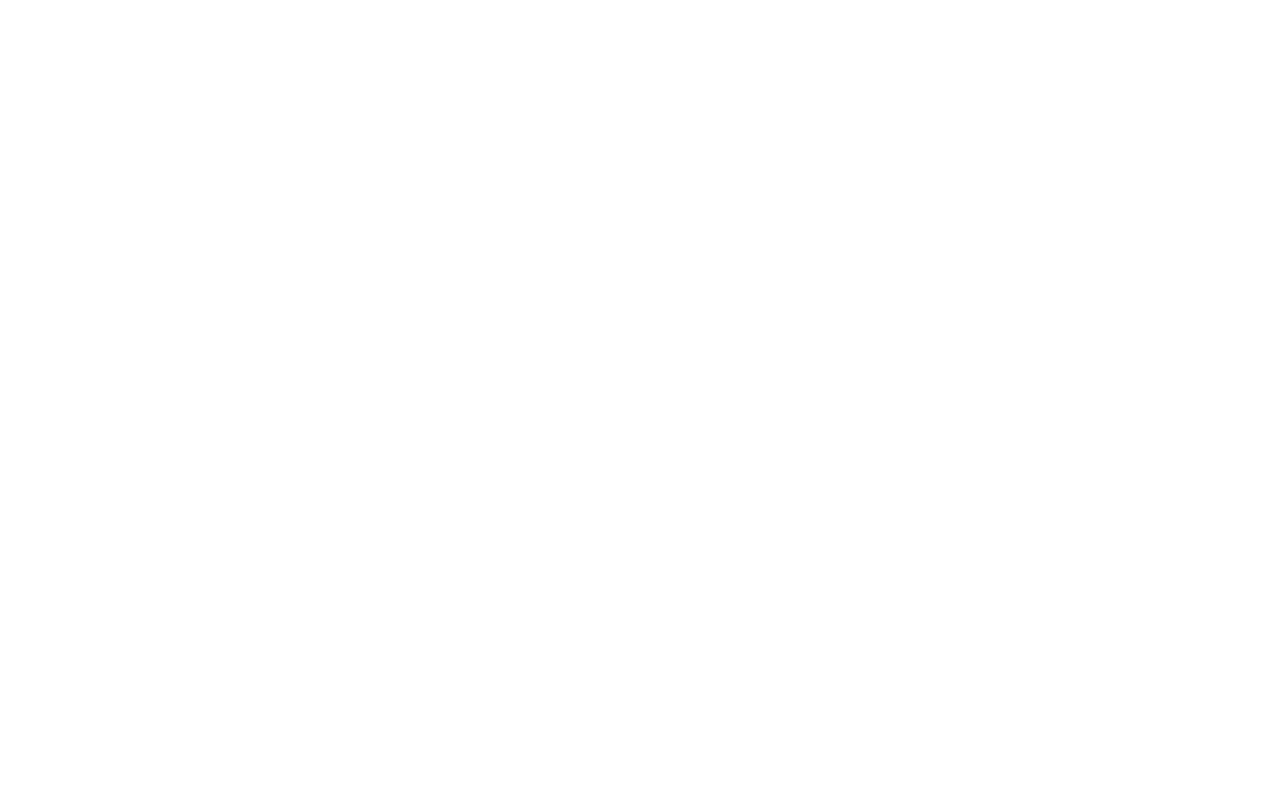
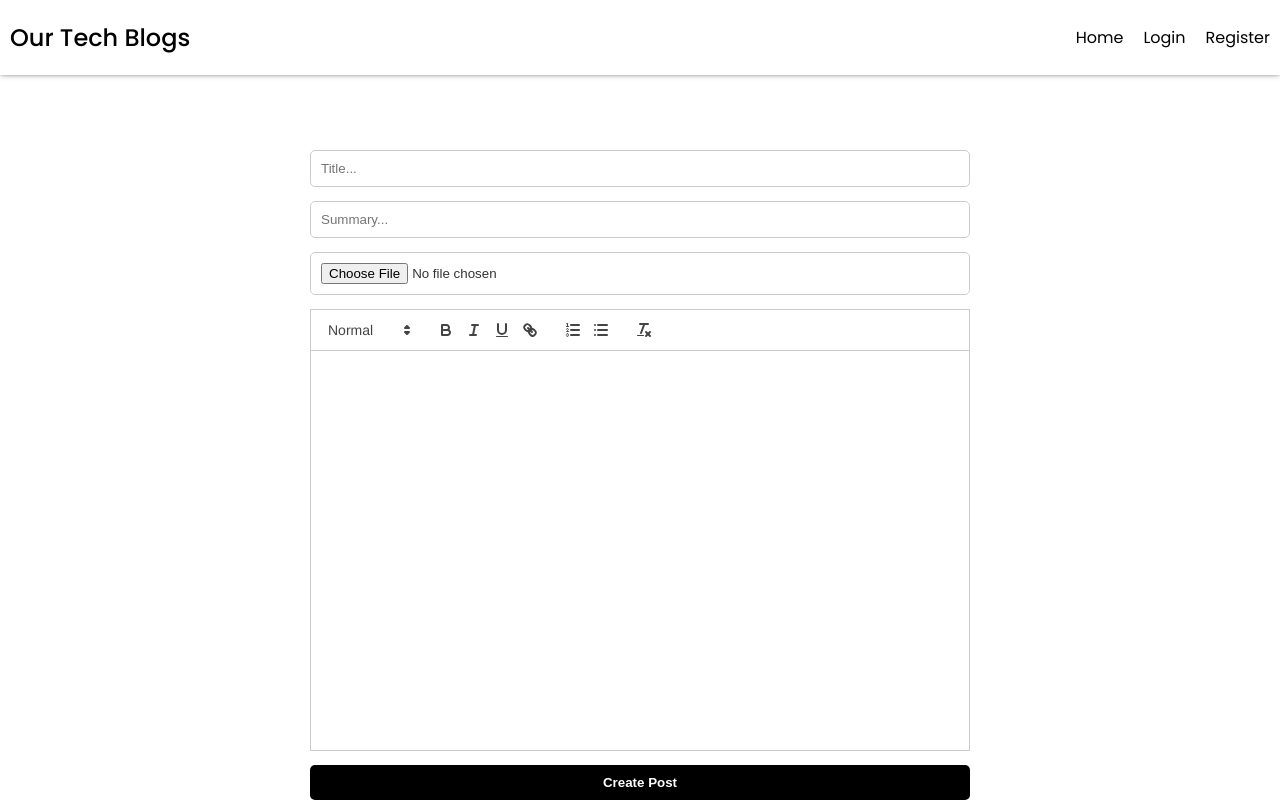
Before and after one commit to omrajsharma/blog-fe, a React (Vite) app: page /create in a window 1280 px wide. Before the commit this address had no page. Built offline with nearby package versions, Linux system fonts and the light colour scheme; no server answers.

Commit message:
feat: create post

```diff
--- a/package.json
+++ b/package.json
@@ -12,6 +12,7 @@
   "dependencies": {
     "react": "^18.2.0",
     "react-dom": "^18.2.0",
+    "react-quill": "^2.0.0",
     "react-router-dom": "^6.12.1"
   },
   "devDependencies": {
--- a/src/App.css
+++ b/src/App.css
@@ -102,6 +102,33 @@
     border-radius: 5px;
 }
 
+/* POST EDITOR PAGE */
+.post-editor {
+    margin-top: 50px;
+    display: flex;
+    flex-direction: column;
+    gap: 14px;
+}
+.post-editor input {
+    width: 100%;
+    padding: 10px;
+    border: 1px solid #ccc;
+    border-radius: 5px;
+    outline: none;
+}
+.post-editor button {
+    width: 100%;
+    padding: 10px;
+    border: none;
+    background-color: #000;
+    color: #fff;
+    font-weight: 600;
+    cursor: pointer;
+    border-radius: 5px;
+}
+.ql-container.ql-snow {
+    min-height: 400px;
+}
 
 @media (max-width: 768px) {
     header {
--- a/src/App.jsx
+++ b/src/App.jsx
@@ -5,6 +5,7 @@
 import LoginPage from './pages/LoginPage'
 import RegisterPage from './pages/RegisterPage'
 import IndexPage from './pages/IndexPage'
+import CreatePost from './pages/CreatePost'
 
 function App() {
   return (
@@ -13,6 +14,7 @@
         <Route path='/' element={<IndexPage />} />
         <Route path='/login' element={<LoginPage />} />
         <Route path='/register' element={<RegisterPage />} />
+        <Route path='/create' element={<CreatePost />} />
       </Route>
     </Routes>
   )
--- /dev/null
+++ b/src/pages/CreatePost.jsx
@@ -0,0 +1,92 @@
+import React from 'react'
+import ReactQuill from 'react-quill'
+import 'react-quill/dist/quill.snow.css';
+
+const modules = {
+toolbar: [
+    [{ 'header': [1, 2, false] }],
+    ['bold', 'italic', 'underline','strike', 'blockquote'],
+    [{'list': 'ordered'}, {'list': 'bullet'}, {'indent': '-1'}, {'indent': '+1'}],
+    ['link', 'image'],
+    ['clean']
+],
+}
+
+const formats = [
+'header',
+'bold', 'italic', 'underline', 'strike', 'blockquote',
+'list', 'bullet', 'indent',
+'link', 'image'
+]
+
+function CreatePost() {
+    const [title, setTitle] = React.useState('')
+    const [summary, setSummary] = React.useState('')
+    const [content, setContent] = React.useState('')
+    const [files, setFiles] = React.useState('')
+
+    const createNewPost = async (e) => {
+        e.preventDefault();
+
+        if (!title || !summary || !content) {
+            alert('Please fill all the fields!')
+        }
+        if (title.length < 3 && title.length >= 100) {
+            alert('title should be greater than 3 characters and less than equals to 100 characters')
+        }
+        if (summary.length < 30 && summary.length >= 300) {
+            alert('summary should be greater than 30 characters and less than equals to 300 characters')
+        }
+        if (content.length < 30 && summary.length >= 50000) {
+            alert('content should be greater than 30 characters or your content is too large')
+        }
+
+        const data = new FormData();
+        data.set('title', title);
+        data.set('summary', summary);
+        data.set('content', content);
+        data.set('file', files[0]);
+
+        const response = await fetch('http://localhost:3000/api/v1/post', {
+            method: "POST",
+            body: data,
+        })
+    }
+
+
+  return (
+    <form className='post-editor' onSubmit={createNewPost}>
+        <input
+            value={title}
+            type="text"
+            placeholder='Title...'
+            onChange={e => setTitle(e.target.value)}
+            required
+        />
+        <input
+            value={summary}
+            type="text"
+            placeholder='Summary...'
+            onChange={e => setSummary(e.target.value)}
+            required
+        />
+        <input
+            type="file"
+            accept='image/png, image/gif, image/jpeg'
+            onChange={e => setFiles(e.target.files)}
+        />
+
+        <ReactQuill
+            value={content}
+            module={modules}
+            formats={formats}
+            onChange={newValue => setContent(newValue)}
+            required
+        />
+
+        <button>Create Post</button>
+    </form>
+  )
+}
+
+export default CreatePost
```
Also changed, not shown: 1 other file (tests, documents, lock files or other folders).
